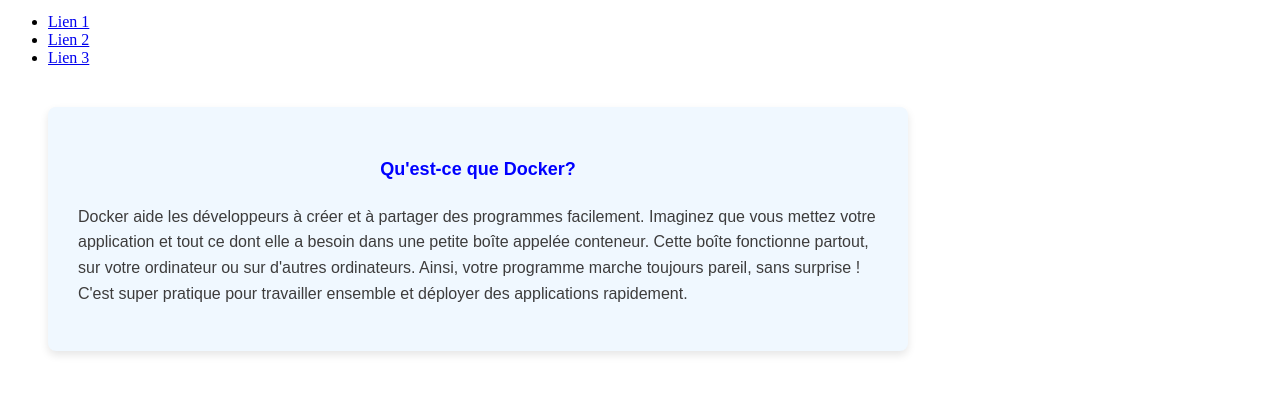
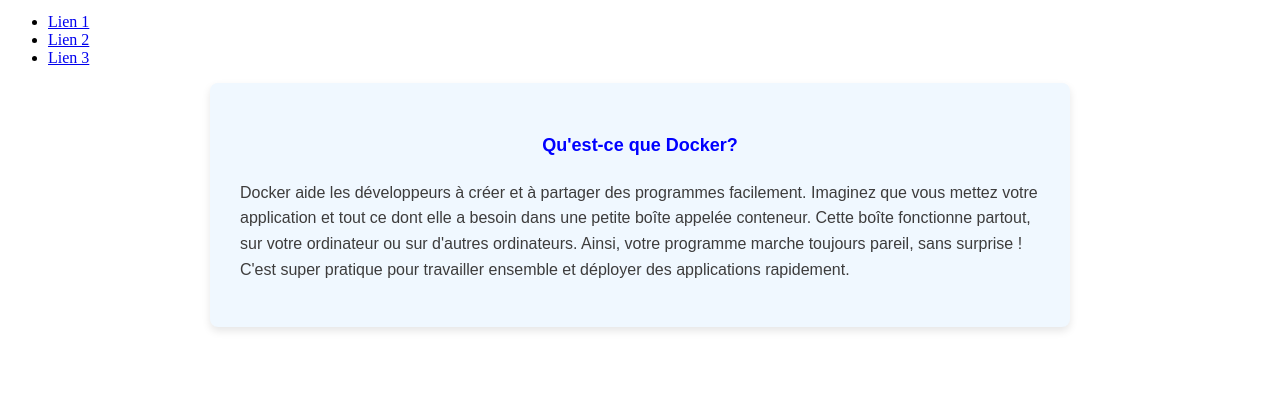
Before and after one commit to ValentinM-stack/docker, a plain HTML site: page index.html in a window 1280 px wide. Shown: the part 29-422 px from the top of the page. Drawn offline with Linux system fonts and the light colour scheme.

Commit message:
fixpositionment

```diff
--- a/assets/css/style.css
+++ b/assets/css/style.css
@@ -1,7 +1,9 @@
 #presentation {
+
     width: 100%;
     max-width: 800px;
-    margin: 40px;
+    margin-left: auto;
+    margin-right: auto;
     padding: 30px;
     box-shadow: 0 4px 8px rgba(0, 0, 0, 0.1);
     border-radius: 8px;
```
